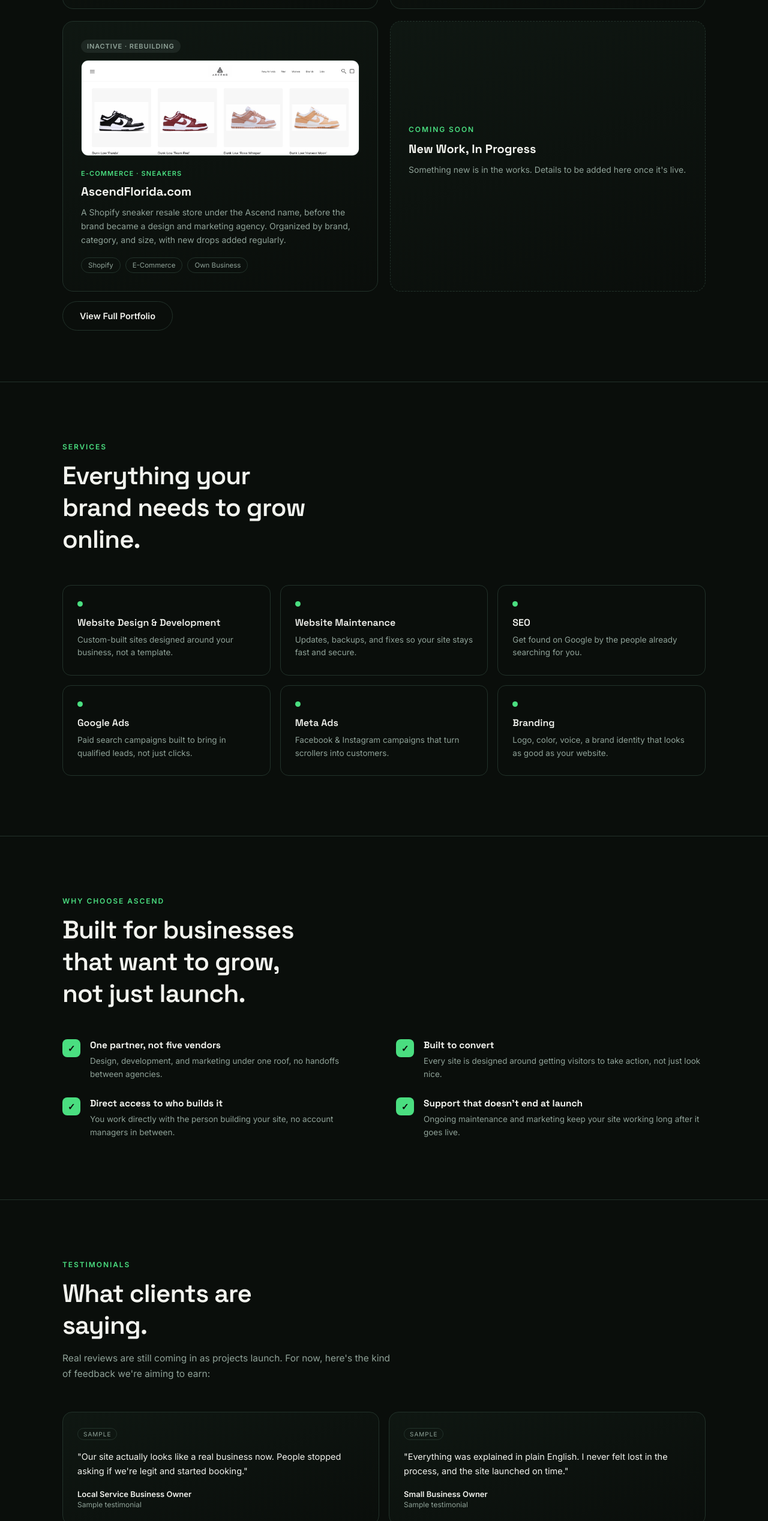
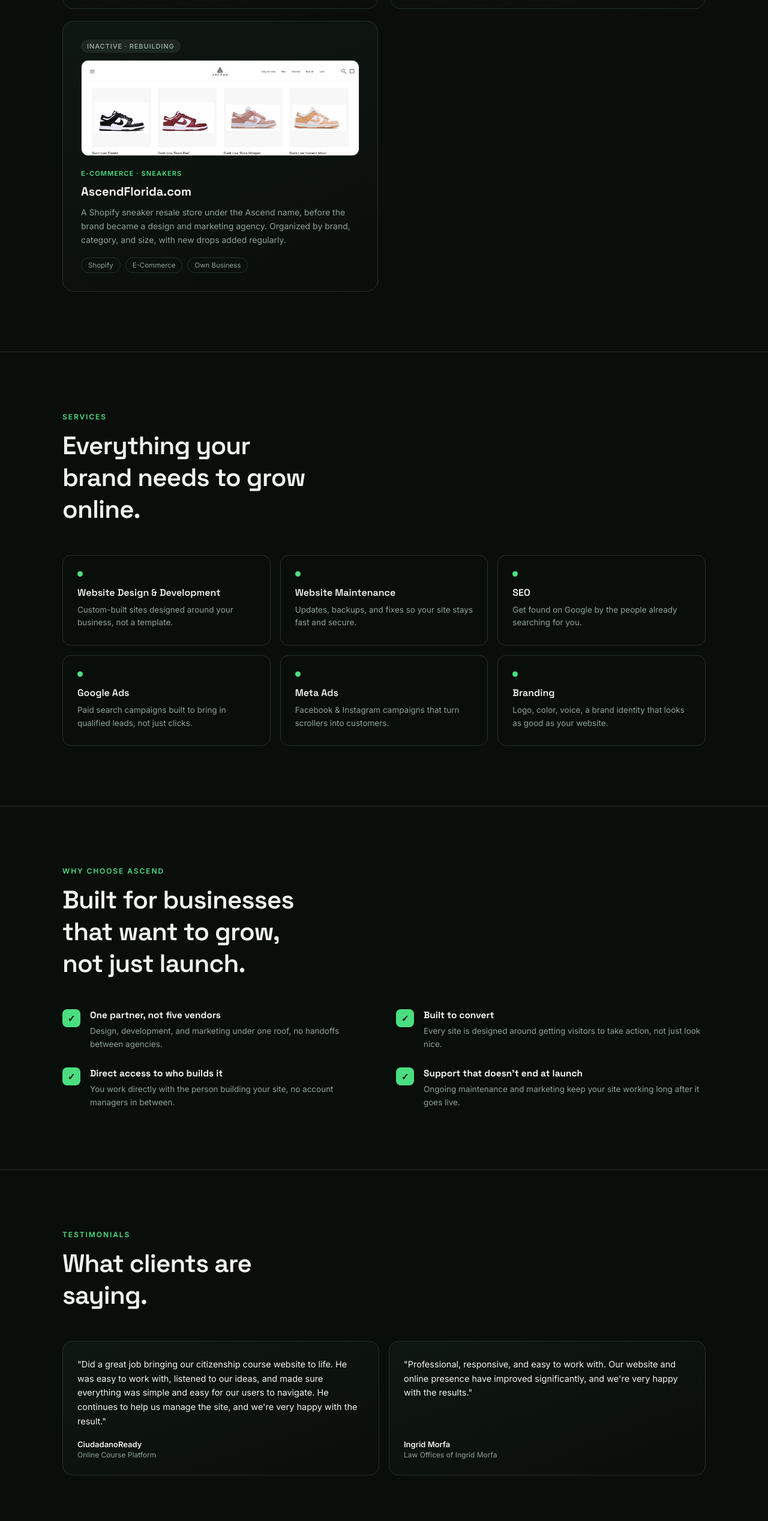
Before and after one commit to ascendmg/ascend-site, a plain HTML site: page index.html in a window 1280 px wide. Shown: the part 2196-4731 px from the top of the page at 60% size. Drawn offline with Linux system fonts and the light colour scheme.

Commit message:
Add files via upload

```diff
--- a/index.html
+++ b/index.html
@@ -124,14 +124,7 @@
         </div>
       </div>
 
-      <div class="p-card soon">
-        <div class="kicker" style="margin-bottom:12px;">Coming Soon</div>
-        <h3>New Work, In Progress</h3>
-        <p>Something new is in the works. Details to be added here once it's live.</p>
-      </div>
-
     </div>
-    <div style="margin-top:30px;"><a href="portfolio.html" class="btn-ghost">View Full Portfolio</a></div>
   </div>
 </section>
 
@@ -179,31 +172,16 @@
   <div class="wrap reveal">
     <div class="kicker">Testimonials</div>
     <h2 class="section-title">What clients are saying.</h2>
-    <p class="section-lead">Real reviews are still coming in as projects launch. For now, here's the kind of feedback we're aiming to earn:</p>
     <div class="testi-grid">
       <div class="testi-card">
-        <div class="sample-tag">Sample</div>
-        <p class="quote">"Our site actually looks like a real business now. People stopped asking if we're legit and started booking."</p>
-        <div class="who">Local Service Business Owner</div>
-        <div class="role">Sample testimonial</div>
+        <p class="quote">"Did a great job bringing our citizenship course website to life. He was easy to work with, listened to our ideas, and made sure everything was simple and easy for our users to navigate. He continues to help us manage the site, and we're very happy with the result."</p>
+        <div class="who">CiudadanoReady</div>
+        <div class="role">Online Course Platform</div>
       </div>
       <div class="testi-card">
-        <div class="sample-tag">Sample</div>
-        <p class="quote">"Everything was explained in plain English. I never felt lost in the process, and the site launched on time."</p>
-        <div class="who">Small Business Owner</div>
-        <div class="role">Sample testimonial</div>
-      </div>
-      <div class="testi-card">
-        <div class="sample-tag">Sample</div>
-        <p class="quote">"We went from an outdated site to something we're actually proud to send people to."</p>
-        <div class="who">E-Commerce Client</div>
-        <div class="role">Sample testimonial</div>
-      </div>
-      <div class="testi-card">
-        <div class="sample-tag">Sample</div>
-        <p class="quote">"Ongoing support made the difference. Small updates get handled fast instead of sitting for months."</p>
-        <div class="who">Professional Services Client</div>
-        <div class="role">Sample testimonial</div>
+        <p class="quote">"Professional, responsive, and easy to work with. Our website and online presence have improved significantly, and we're very happy with the results."</p>
+        <div class="who">Ingrid Morfa</div>
+        <div class="role">Law Offices of Ingrid Morfa</div>
       </div>
     </div>
   </div>
```
Also changed, not shown: portfolio.html (+0 -9 lines).
